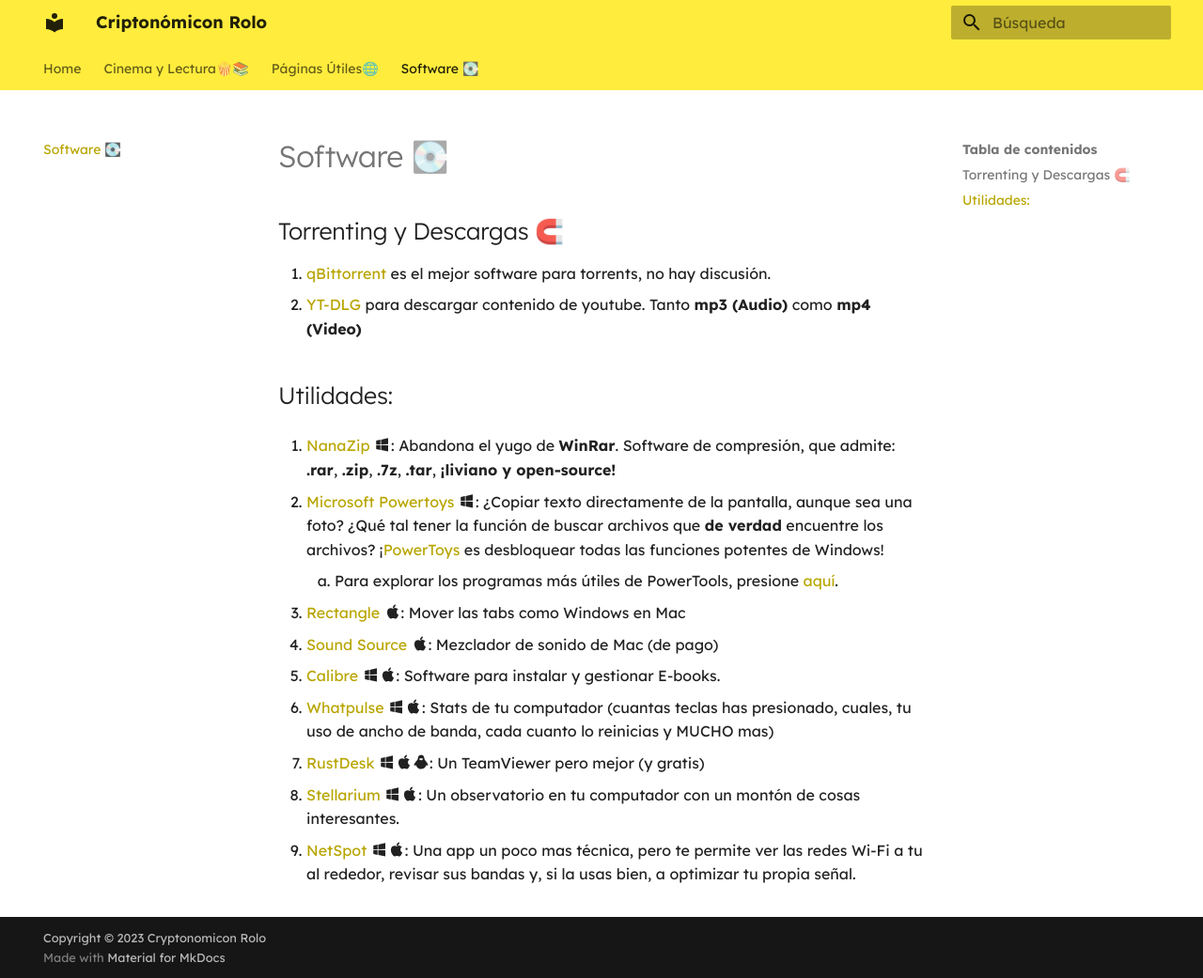
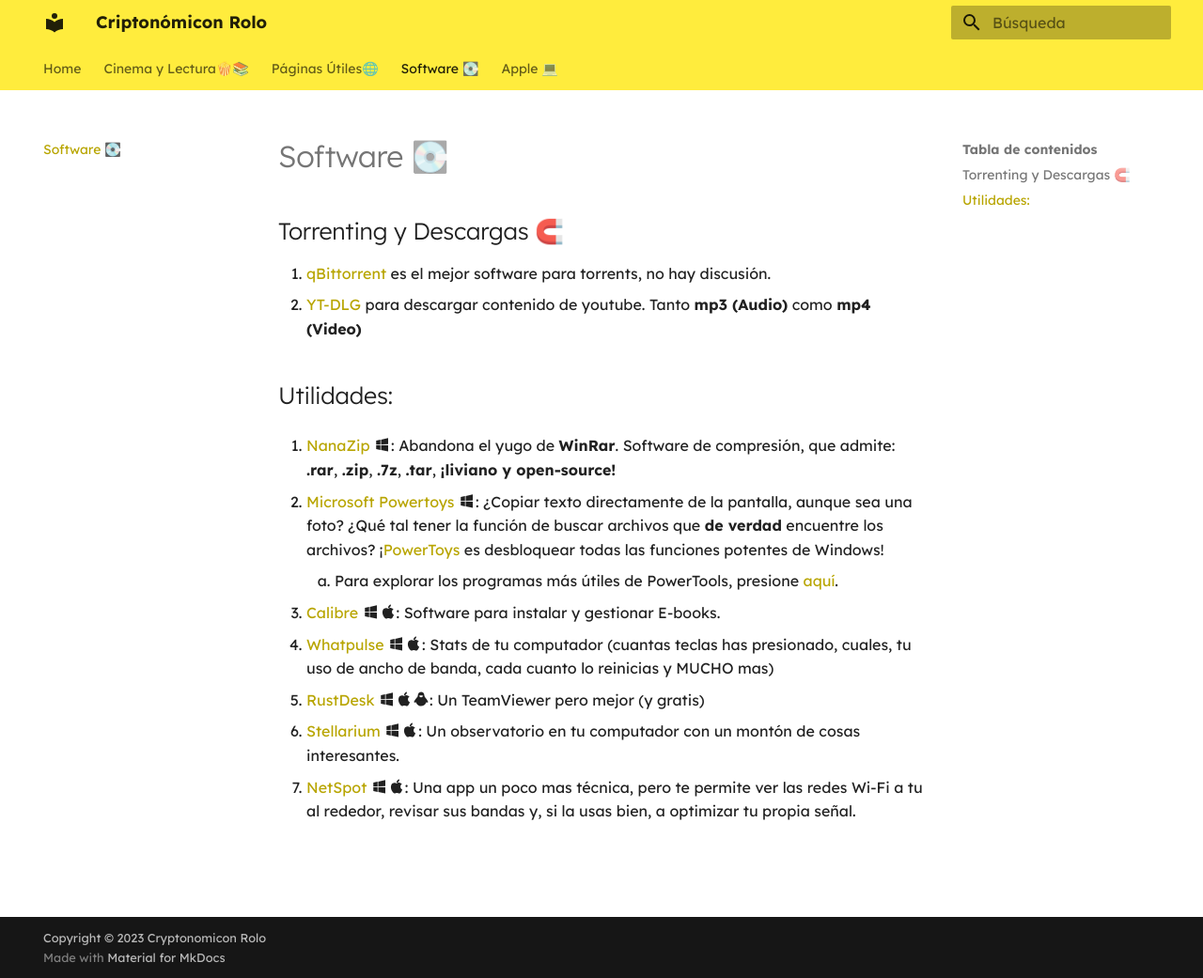
Before and after one commit to CannolideCorozo/Proyecto-Cryptonomicon, an MkDocs documentation site: the page built from docs/Software.md, in a window 1280 px wide and 1041 px high. Shown: the whole window at 94% size. Built offline with MkDocs 1.6.1 and Material for MkDocs 9.7.7, drawn with Linux system fonts in a browser that asks for light colours.

Commit message:
Añadido apartado de Apple con nuevas apps, agregado a "Home"

```diff
--- a/docs/Software.md
+++ b/docs/Software.md
@@ -10,16 +10,12 @@
 2. [Microsoft  Powertoys](https://apps.microsoft.com/store/detail/XP89DCGQ3K6VLD) :material-microsoft-windows:: ¿Copiar texto directamente de la pantalla, aunque sea una foto? ¿Qué tal tener la función de buscar archivos que **de verdad** encuentre los archivos? ¡[PowerToys](https://www.youtube.com/watch?v=0U9SnmgLClo) es desbloquear todas las funciones potentes de Windows!
     1. Para explorar los programas más útiles de PowerTools, presione [aquí](PowerTools.md).
 
-3. [Rectangle](https://rectangleapp.com) :material-apple:: Mover las tabs como Windows en Mac
+3. [Calibre](https://calibre-ebook.com/download) :material-microsoft-windows::material-apple:: Software para instalar y gestionar E-books.
 
-4. [Sound Source](https://rogueamoeba.com/soundsource) :material-apple:: Mezclador de sonido de Mac (de pago)
+4. [Whatpulse](https://whatpulse.org) :material-microsoft-windows::material-apple:: Stats de tu computador (cuantas teclas has presionado, cuales, tu uso de ancho de banda, cada cuanto lo reinicias y MUCHO mas)
 
-5. [Calibre](https://calibre-ebook.com/download) :material-microsoft-windows::material-apple:: Software para instalar y gestionar E-books.
+5. [RustDesk](https://rustdesk.com/) :material-microsoft-windows::material-apple::material-linux:: Un TeamViewer pero mejor (y gratis)
 
-6. [Whatpulse](https://whatpulse.org) :material-microsoft-windows::material-apple:: Stats de tu computador (cuantas teclas has presionado, cuales, tu uso de ancho de banda, cada cuanto lo reinicias y MUCHO mas)
+6. [Stellarium](https://stellarium.org) :material-microsoft-windows::material-apple:: Un observatorio en tu computador con un montón de cosas interesantes.
 
-7. [RustDesk](https://rustdesk.com/) :material-microsoft-windows::material-apple::material-linux:: Un TeamViewer pero mejor (y gratis)
-
-8. [Stellarium](https://stellarium.org) :material-microsoft-windows::material-apple:: Un observatorio en tu computador con un montón de cosas interesantes.
-
-9. [NetSpot](https://www.netspotapp.com) :material-microsoft-windows::material-apple:: Una app un poco mas técnica, pero te permite ver las redes Wi-Fi a tu al rededor, revisar sus bandas y, si la usas bien, a optimizar tu propia señal.
+7. [NetSpot](https://www.netspotapp.com) :material-microsoft-windows::material-apple:: Una app un poco mas técnica, pero te permite ver las redes Wi-Fi a tu al rededor, revisar sus bandas y, si la usas bien, a optimizar tu propia señal.
--- a/mkdocs.yml
+++ b/mkdocs.yml
@@ -21,6 +21,7 @@
     - Cinema y Lectura🍿📚: audio_visual.md
     - Páginas Útiles🌐: paginas.md
     - Software 💽 : Software.md
+    - Apple 💻: Apple.md
 
 plugins:
   - search:
```
Also changed, not shown: docs/Apple.md (added, +32 -0 lines).
